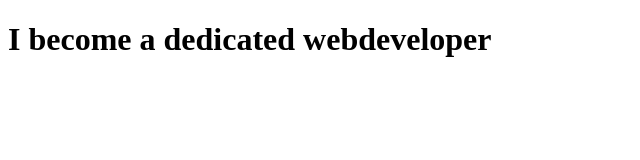
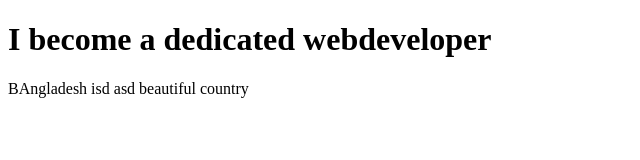
Before and after one commit to ibrahimhossain01752/my-fifth-repo, a plain HTML site: page star.html in a window 1280 px wide. Shown: the whole page, without its empty margins (0-640 px from the left). Drawn offline with Linux system fonts and the light colour scheme.

Commit message:
paragarph

```diff
--- a/star.html
+++ b/star.html
@@ -8,5 +8,6 @@
 </head>
 <body>
     <h1>I become  a dedicated webdeveloper</h1>
+    <p>BAngladesh isd asd beautiful country</p>
 </body>
 </html>
```
